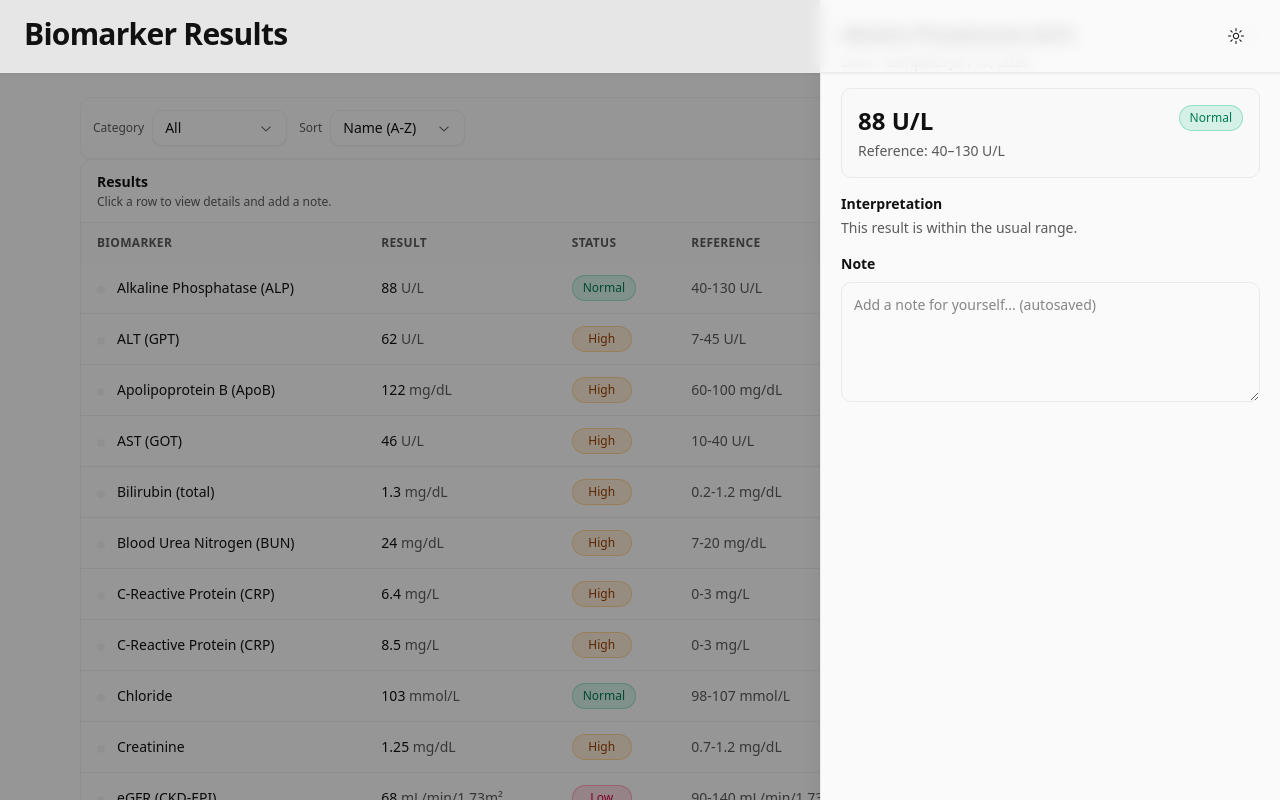
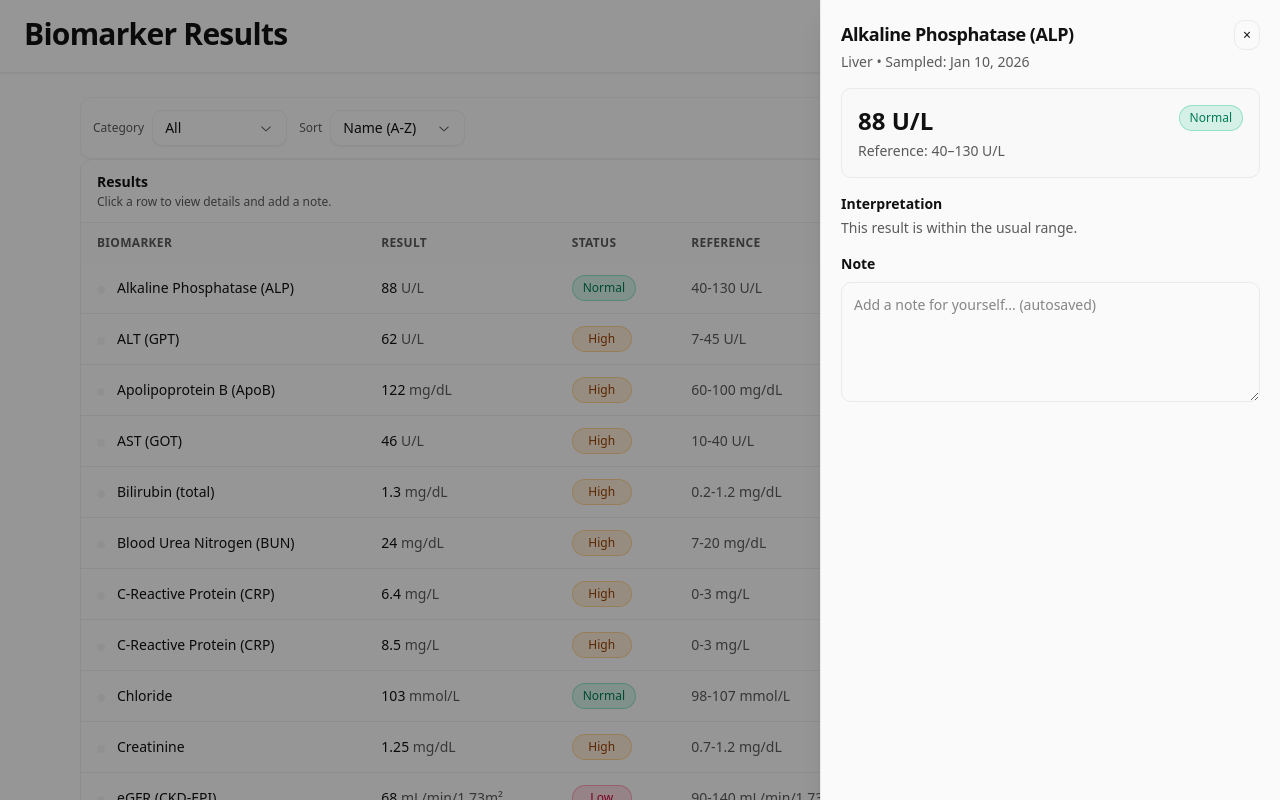
Before and after one commit to cmv161/aescolab-assignment, a React (Vite) app: page / in a window 1280 px wide. Both pictures are taken after a click on the button 640 px from the left and 288 px from the top of the page. Shown: the top 800 px of the page. Built offline with nearby package versions, Linux system fonts and the light colour scheme.

Commit message:
fix: raise drawer z-index

```diff
--- a/src/components/DetailsDrawer.tsx
+++ b/src/components/DetailsDrawer.tsx
@@ -69,9 +69,9 @@ export function DetailsDrawer({ selected, onClose }: Props) {
   return (
     <Dialog.Root open={open} onOpenChange={(v) => !v && onClose()}>
       <Dialog.Portal>
-        <Dialog.Overlay className="fixed inset-0 bg-black/40" />
+        <Dialog.Overlay className="fixed inset-0 z-40 bg-black/40" />
 
-        <Dialog.Content className="fixed right-0 top-0 h-full w-[min(92vw,460px)] border-l border-border bg-bg text-fg shadow-xl p-4 md:p-5">
+        <Dialog.Content className="fixed right-0 top-0 z-50 h-full w-[min(92vw,460px)] border-l border-border bg-bg p-4 text-fg shadow-xl md:p-5">
           <div className="flex items-start justify-between gap-3">
             <div>
               <Dialog.Title className="text-lg font-semibold tracking-tight">
```
